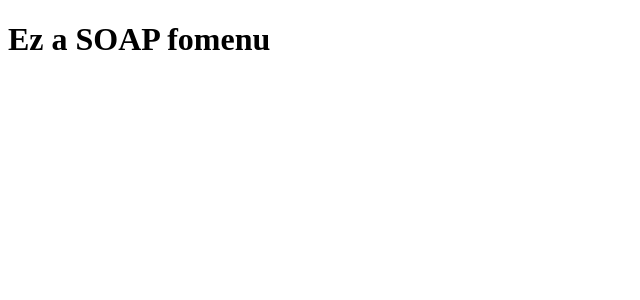
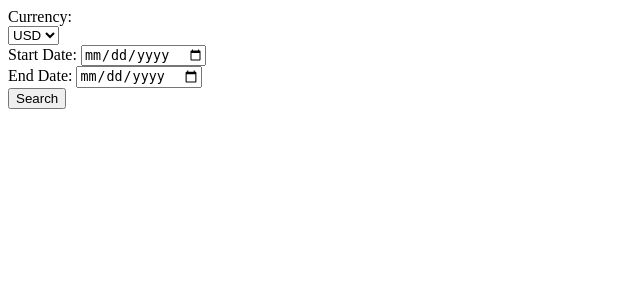
Before and after one commit to Adam1990734/Java-alkalmazasok-eloadas, a Spring app: template src/main/resources/templates/MNBView/index.html in a window 1280 px wide. Shown: the top 300 px of the page, without its empty margins (0-640 px from the left). Run offline with Thymeleaf, Linux system fonts and the light colour scheme; the template is opened without the code that fills it: most values are stand-ins (such as "Sample title", 1, 10 or a date in 2020); data that the repository does not hold is empty.

Commit message:
soapController kész de még kimenetet fejleszteni kell

```diff
--- a/src/main/resources/templates/MNBView/index.html
+++ b/src/main/resources/templates/MNBView/index.html
@@ -4,5 +4,22 @@
       layout:decorate="~{Shared/layout}"
       lang="en"
 ><main layout:fragment="content">
-  <h1>Ez a SOAP fomenu</h1>
+  <form method="get" th:action="@{/soap/search}" th:object="${currency}">
+    <div>
+      <label>Currency: </label>
+      <br>
+      <select th:field="*{name}">
+        <option th:each="curr : ${availableCurrencies}" th:value="${curr}" th:text="${curr}"></option>
+      </select>
+    </div>
+    <div>
+      <label>Start Date:</label>
+      <input type="date" th:field="*{startDate}">
+    </div>
+    <div>
+      <label>End Date:</label>
+      <input type="date" th:field="*{endDate}">
+    </div>
+    <button type="submit">Search</button>
+  </form>
 </main></html>
```
Also changed, not shown: src/main/java/com/example/javaalkalmazasokeloadas/controller/soapController.java (+31 -15 lines).
